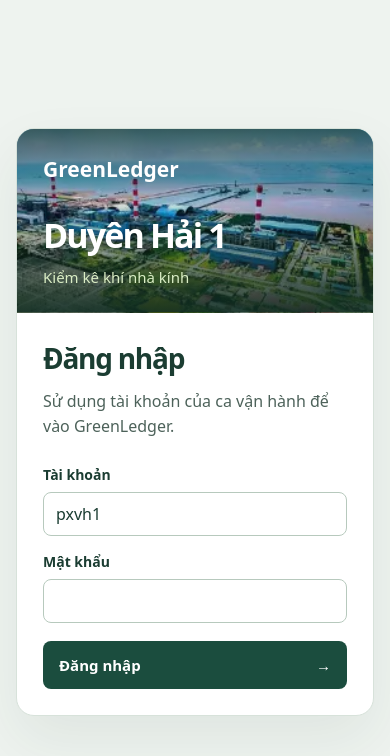
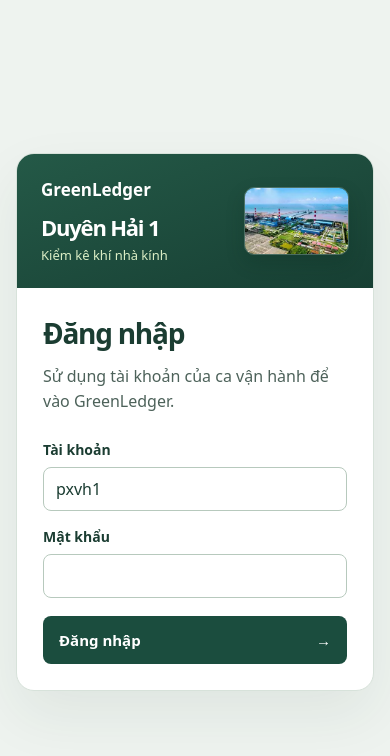
Before and after one commit to khanhmai766-del/duyen-hai-1-greenledger, a plain HTML site: page dist/login.html in a window 390 px wide. Drawn offline with Linux system fonts and the light colour scheme.

Commit message:
Update Site source

```diff
--- a/dist/login.css
+++ b/dist/login.css
@@ -29,19 +29,25 @@ body {
 }
 
 .identity {
-  display: flex;
-  flex-direction: column;
-  justify-content: space-between;
-  padding: clamp(26px, 5vw, 52px);
-  background: #1b4d3e;
-  background-image: linear-gradient(180deg, #102d23b8, #102d2320 40%, #102d23ed 100%), url('duyen-hai.png');
-  background-position: center;
-  background-size: cover;
+  display: grid;
+  grid-template-rows: auto 1fr auto;
+  align-items: center;
+  gap: 22px;
+  padding: clamp(24px, 4vw, 44px);
+  background: linear-gradient(160deg, #245947, #173f33);
   color: #fff;
 }
 
 .wordmark { margin: 0; font-size: 21px; font-weight: 700; }
-.facility { margin: 0; font-size: clamp(34px, 4.5vw, 56px); font-weight: 700; letter-spacing: -0.055em; line-height: 1.1; }
+.plant-photo {
+  display: block;
+  width: min(100%, 340px);
+  height: auto;
+  border: 1px solid #ffffff35;
+  border-radius: 10px;
+  box-shadow: 0 8px 18px #0a271c38;
+}
+.facility { margin: 0; font-size: clamp(30px, 4vw, 49px); font-weight: 700; letter-spacing: -0.055em; line-height: 1.1; }
 .purpose { margin: 12px 0 0; color: #daedc5; font-size: 15px; }
 
 .access {
@@ -105,5 +111,14 @@ h1 { margin: 0; font-size: clamp(28px, 3.4vw, 36px); letter-spacing: -0.045em; }
 
 @media (max-width: 640px) {
   .login-card { grid-template-columns: 1fr; min-height: 0; }
-  .identity { gap: 34px; }
+  .identity {
+    grid-template-columns: minmax(0, 1fr) minmax(86px, 34%);
+    grid-template-rows: auto auto;
+    gap: 14px 16px;
+  }
+  .wordmark { font-size: 17px; }
+  .plant-photo { grid-column: 2; grid-row: 1 / 3; }
+  .site-name { grid-column: 1; grid-row: 2; }
+  .facility { font-size: clamp(22px, 5.5vw, 33px); }
+  .purpose { margin-top: 6px; font-size: 13px; }
 }
--- a/dist/login.html
+++ b/dist/login.html
@@ -11,6 +11,7 @@
   <main class="login-card">
     <div class="identity">
       <p class="wordmark">GreenLedger</p>
+      <img class="plant-photo" src="duyen-hai.png" width="281" height="180" alt="Toàn cảnh nhà máy nhiệt điện Duyên Hải nhìn từ trên cao">
       <div class="site-name">
         <p class="facility">Duyên Hải 1</p>
         <p class="purpose">Kiểm kê khí nhà kính</p>
```
